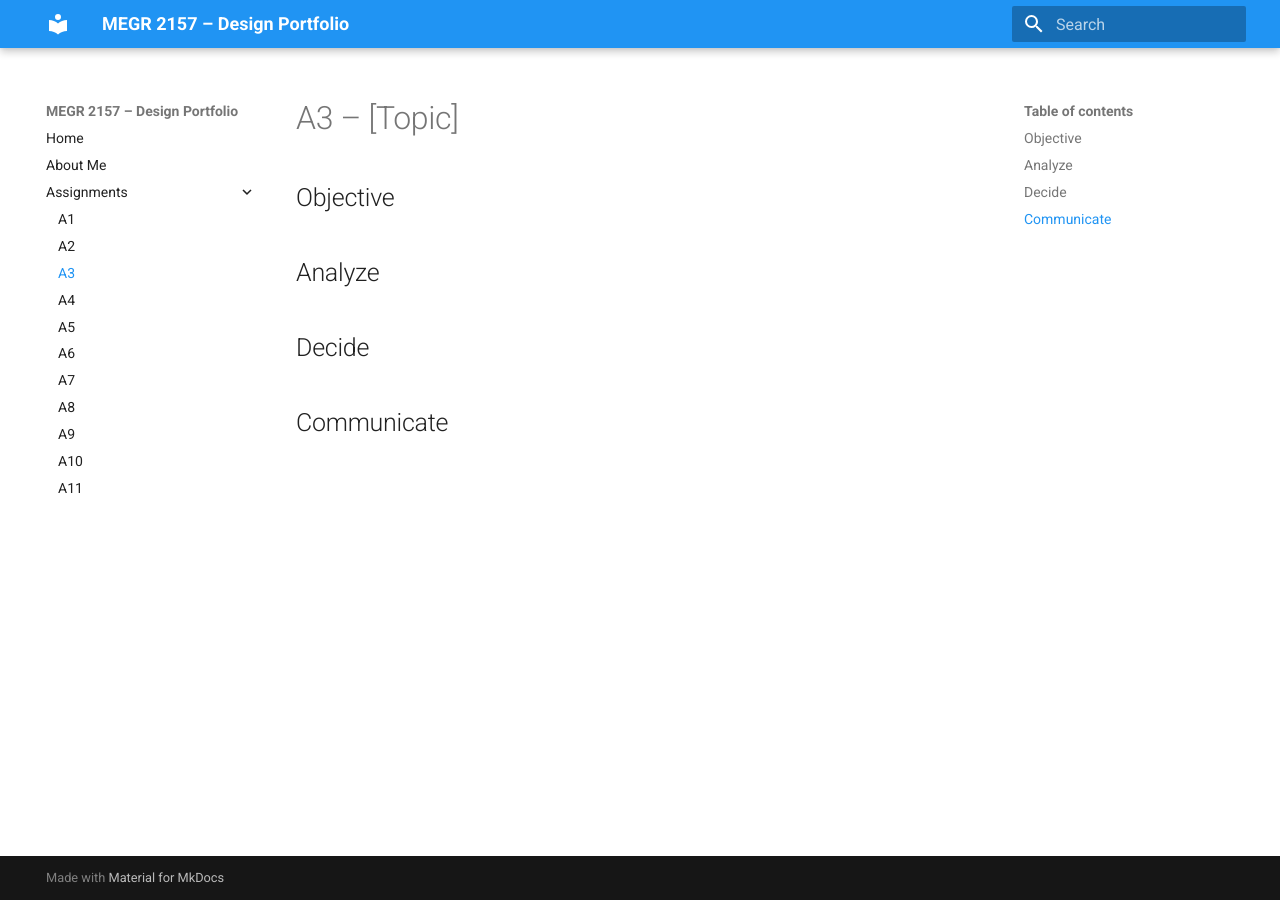
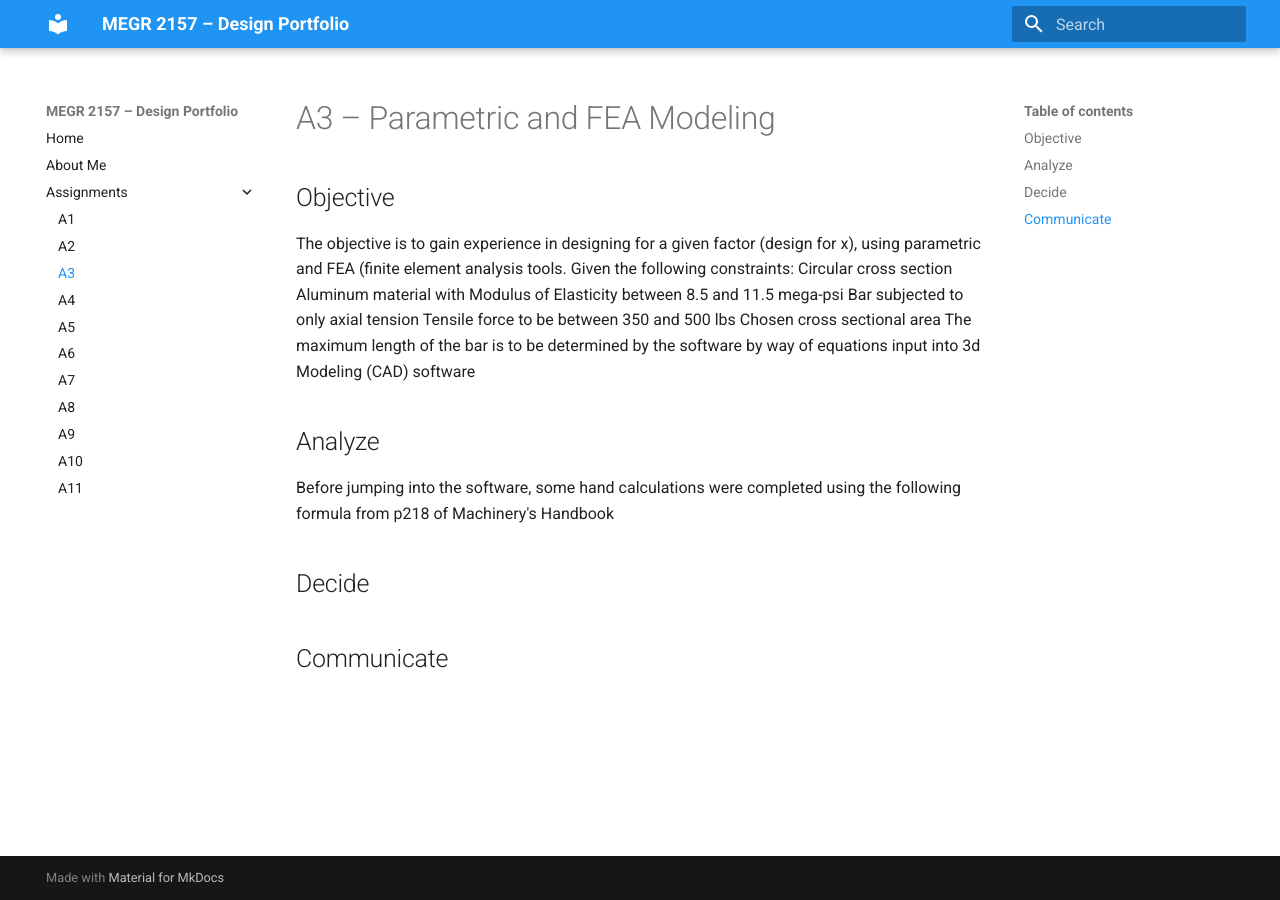
Before and after one commit to AustinWayneMcCoyHill/megr2157-portfolio, an MkDocs documentation site: the page built from docs/assignments/A03/index.md, in a window 1280 px wide. Built offline with MkDocs 1.6.1 and Material for MkDocs 9.7.7, drawn with Linux system fonts in a browser that asks for light colours.

Commit message:
Revise A3 topic and add project objectives
Updated the assignment topic and added objectives for the design project.

```diff
--- a/docs/assignments/A03/index.md
+++ b/docs/assignments/A03/index.md
@@ -1,9 +1,18 @@
-# A3 – [Topic]
+# A3 – Parametric and FEA Modeling
 
 ## Objective
-
+The objective is to gain experience in designing for a given factor (design for x), using parametric and FEA (finite element analysis tools.
+Given the following constraints:
+  Circular cross section
+  Aluminum material with Modulus of Elasticity between 8.5 and 11.5 mega-psi
+  Bar subjected to only axial tension
+  Tensile force to be between 350 and 500 lbs
+  Chosen cross sectional area
+The maximum length of the bar is to be determined by the software by way of equations input into 3d Modeling (CAD) software
 
 ## Analyze
+Before jumping into the software, some hand calculations were completed using the following formula from p218 of Machinery's Handbook
+
 
 
 ## Decide
```
